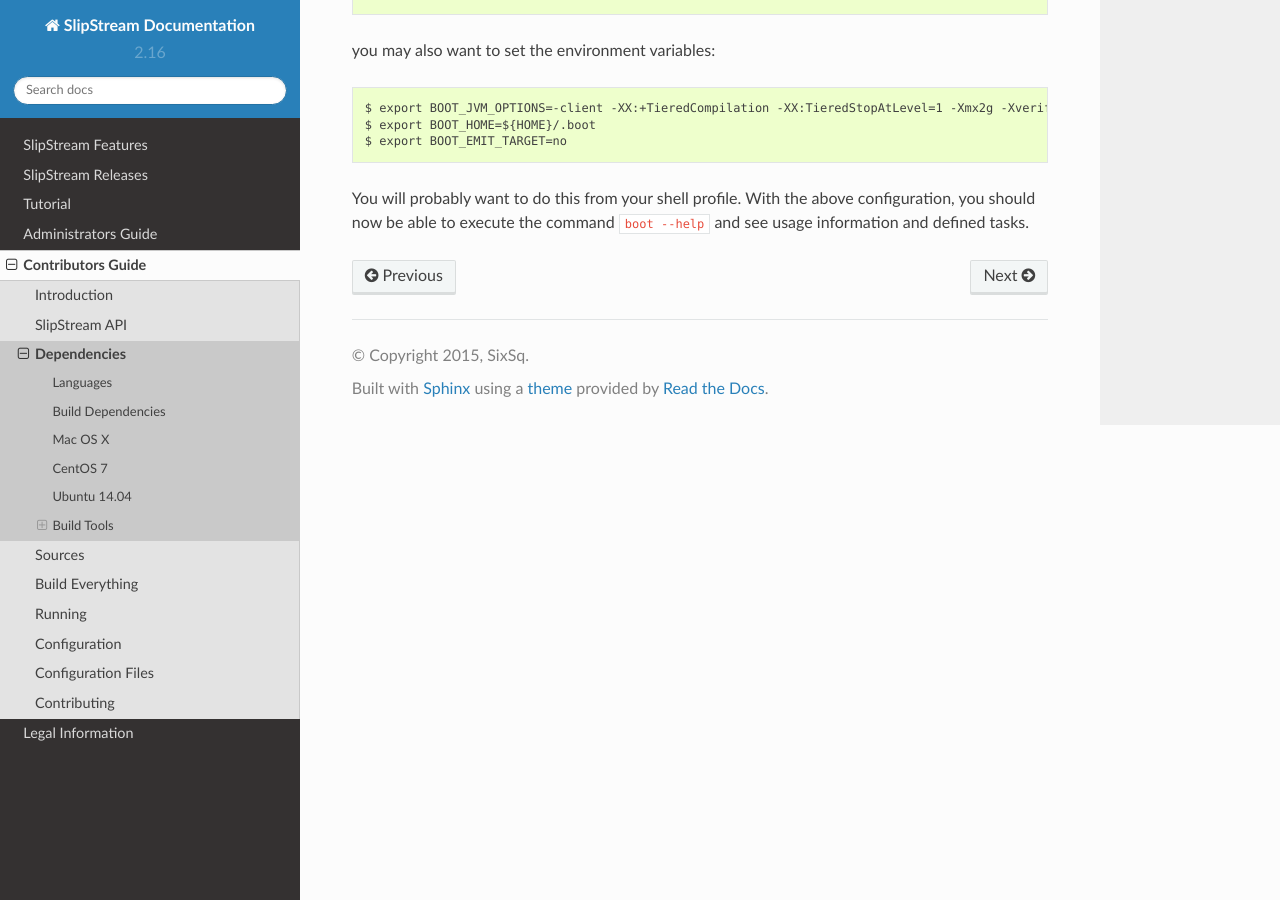
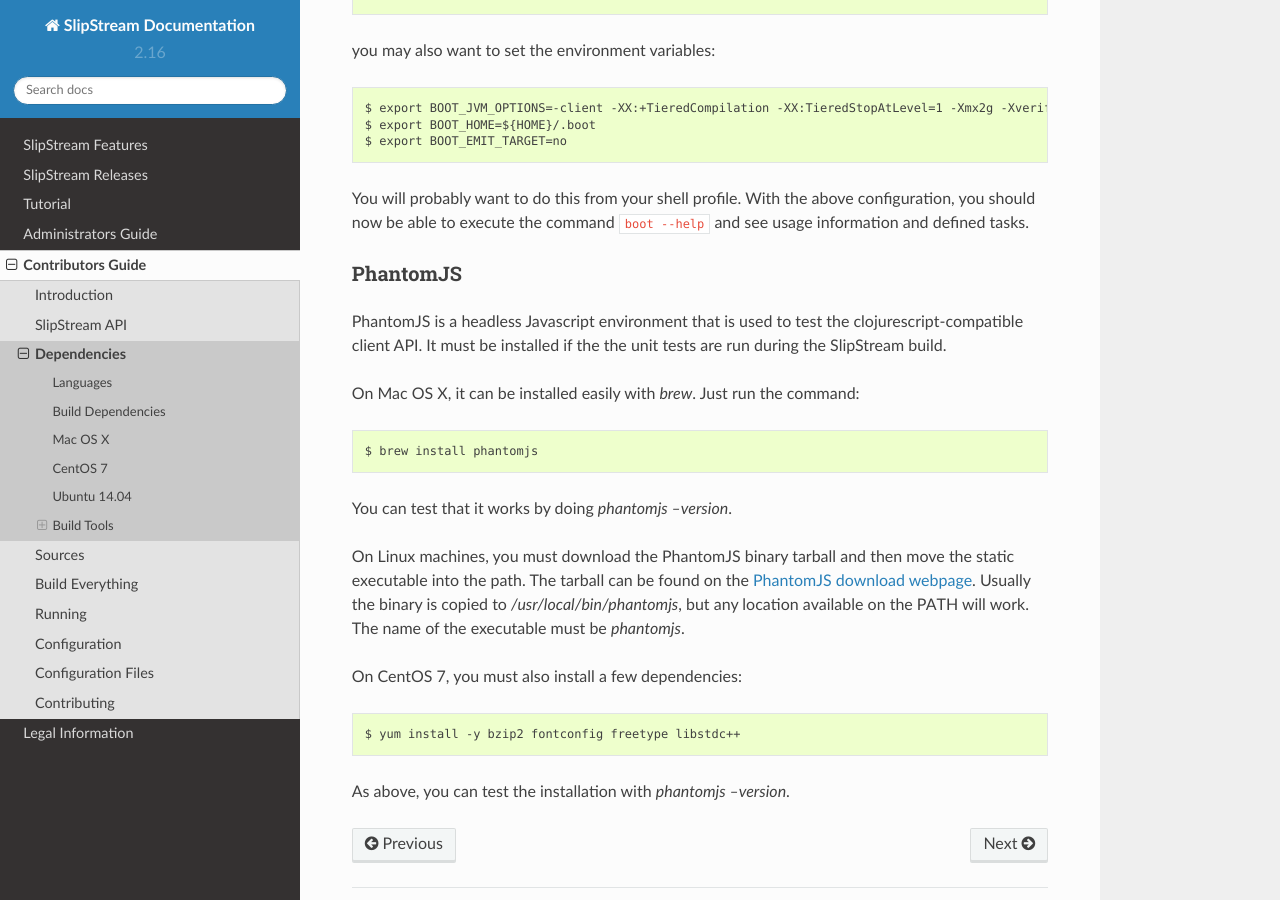
Before and after one commit to slipstream/SlipStreamDocumentation, a Sphinx documentation site: the page built from docs/developer_guide/dependencies.rst, in a window 1280 px wide and 900 px high, scrolled down 4574 px. Built offline with Sphinx 7.4.7 and the Read the Docs theme 2.0.0, drawn with Linux system fonts in a browser that asks for light colours.

Commit message:
add installation of phantomjs

```diff
--- a/docs/developer_guide/dependencies.rst
+++ b/docs/developer_guide/dependencies.rst
@@ -47,9 +47,7 @@
 
 Most of the necessary dependencies are already installed by default in
 recent versions of Mac OS X. The few that are not already there, can be
-installed with:
-
-::
+installed with::
 
     $ sudo easy_install pip
     $ sudo pip install nose coverage paramiko mock pylint
@@ -86,9 +84,7 @@
 The following table lists the RPM packages that must be installed and
 describes how those packages are used within the build.
 
-The command:
-
-::
+The command::
 
     $ yum install -y \
           git \
@@ -144,9 +140,7 @@
 ``apt-get``. The following table lists the packages that must be
 installed and describes how those packages are used within the build.
 
-The command:
-
-::
+The command::
 
     $ apt-get install -y \
           git \
@@ -254,3 +248,30 @@
 You will probably want to do this from your shell profile.  With the
 above configuration, you should now be able to execute the command
 ``boot --help`` and see usage information and defined tasks.
+
+PhantomJS
+~~~~~~~~~
+
+PhantomJS is a headless Javascript environment that is used to test
+the clojurescript-compatible client API.  It must be installed if the
+the unit tests are run during the SlipStream build.
+
+On Mac OS X, it can be installed easily with `brew`.  Just run the
+command::
+
+  $ brew install phantomjs
+
+You can test that it works by doing `phantomjs --version`.
+
+On Linux machines, you must download the PhantomJS binary tarball and
+then move the static executable into the path.  The tarball can be
+found on the `PhantomJS download webpage
+<http://phantomjs.org/download.html>`__.  Usually the binary is copied
+to `/usr/local/bin/phantomjs`, but any location available on the PATH
+will work.  The name of the executable must be `phantomjs`.
+
+On CentOS 7, you must also install a few dependencies::
+
+  $ yum install -y bzip2 fontconfig freetype libstdc++
+
+As above, you can test the installation with `phantomjs --version`.
```
Also changed, not shown: docs/developer_guide/building.rst (+3 -9 lines).
